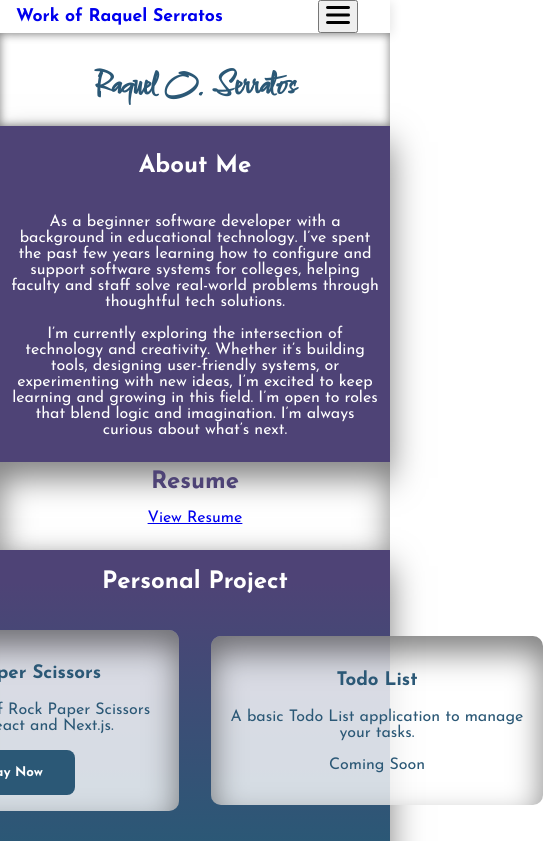
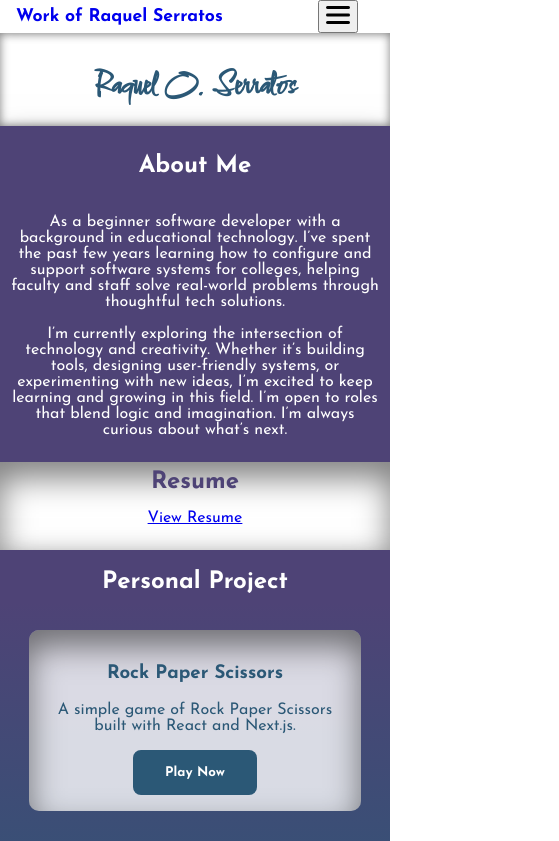
Before and after one commit to rserratos1/WWWCourseProjects, a Next.js app in the folder my-main-app/: page / in a window 390 px wide. Shown: the top 841 px of the page, 559 px wide, since content can reach past the window. Built offline with nearby package versions, Linux system fonts and the light colour scheme; a web font is replaced by a local one.

Commit message:
updated the game list flex direction

```diff
--- a/my-main-app/src/app/landingPage/landingPage.css
+++ b/my-main-app/src/app/landingPage/landingPage.css
@@ -84,7 +84,7 @@ body {
     padding: 1rem;
     margin: 1rem;
     border-radius: 10px;
-    width: 300px;
+    max-width: 300px;
     color: var(--primary-color);
 }
 
@@ -112,20 +112,6 @@ body {
     transition: 0.10s ease;
 }
 
-/* div {
-    color: white;
-}
-
-section a {
-    color: #fff;
-    text-decoration: none;
-    font-weight: bold;
-    transition: color 0.3s ease;
-    padding: 1rem 2rem;
-    background-color: #2b5876;
-    border-radius: 10px;
-} */
-
 @media (max-width: 565px) {
     .landingPage-header h1 {
         font-size: 2rem;
@@ -139,4 +125,15 @@ section a {
                 rgba(43, 88, 118, 1) 11%,
                 rgba(78, 67, 118, 1) 100%);
     }
+
+    .game-list {
+        display: flex;
+        flex-direction: column;
+    }
+
+    .RPS, .todo-list {
+        max-width: 300px;
+    }
+
+
 }
```
